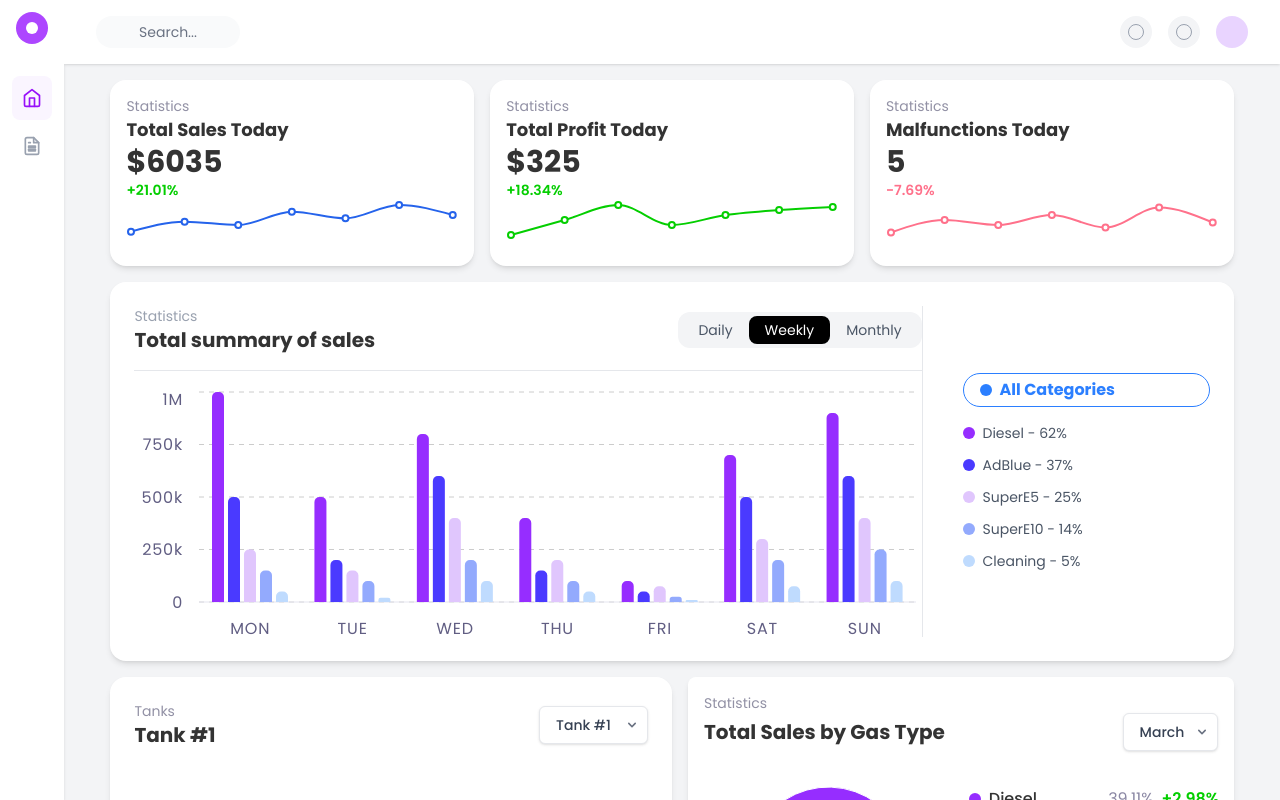
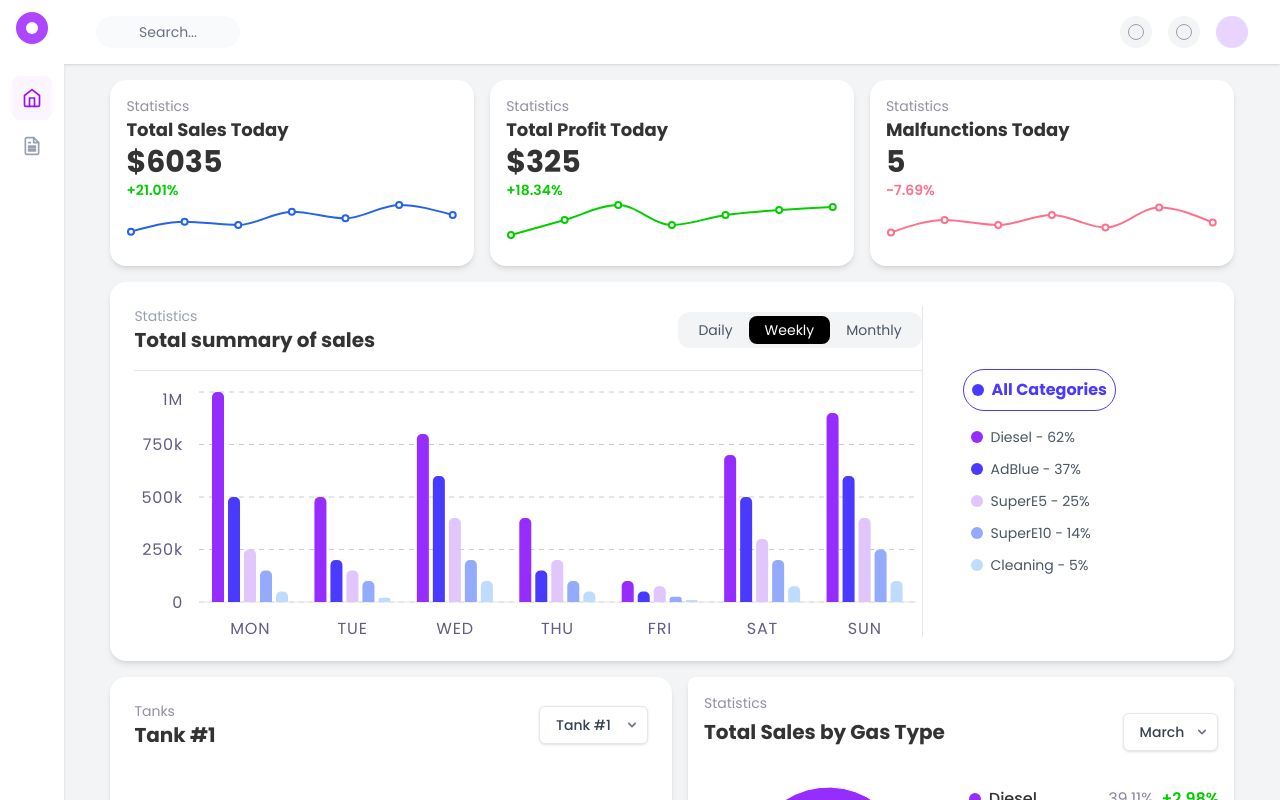
Before and after one commit to emreozbek35/dashboard, a React (Vite) app: page / in a window 1280 px wide. Built offline with nearby package versions, Linux system fonts and the light colour scheme.

Commit message:
align circles

```diff
--- a/src/components/SalesChart.jsx
+++ b/src/components/SalesChart.jsx
@@ -159,29 +159,29 @@ const SalesChart = () => {
         {/* Right Side - Category Selector */}
         <div className="w-1/4 flex flex-col gap-4 self-center pl-4">
           <button
-            className={`flex items-center gap-2 px-4 py-1 border rounded-full ${
+            className={`max-w-fit px-2 flex items-center gap-2  py-2 border-1 rounded-full ${
               selectedCategory === "All"
-                ? "border-blue-500 text-blue-500 font-bold"
-                : "border-gray-300 text-gray-600"
+                ? "border-[#4a3aff] text-[#4a3aff] font-bold"
+                : "border-gray-400 text-gray-600"
             }`}
             onClick={() => setSelectedCategory("All")}
           >
-            <span className="w-3 h-3 bg-blue-500 rounded-full"></span> All
+            <span className="w-3 h-3 bg-[#4a3aff] rounded-full"></span> All
             Categories
           </button>
           <div className="flex flex-col gap-3">
             {Object.keys(colors).map((category) => (
               <button
                 key={category}
-                className={`flex items-center gap-2 text-sm ${
+                className={`flex px-2 items-center gap-2 text-sm ${
                   selectedCategory === category
-                    ? "text-blue-500 font-bold"
+                    ? "text-[#4a3aff] font-bold"
                     : "text-gray-600"
                 }`}
                 onClick={() => setSelectedCategory(category)}
               >
                 <span
-                  className={`w-3 h-3 rounded-full`}
+                  className="w-3 h-3 rounded-full"
                   style={{ backgroundColor: colors[category] }}
                 ></span>
                 {category} -{" "}
```
